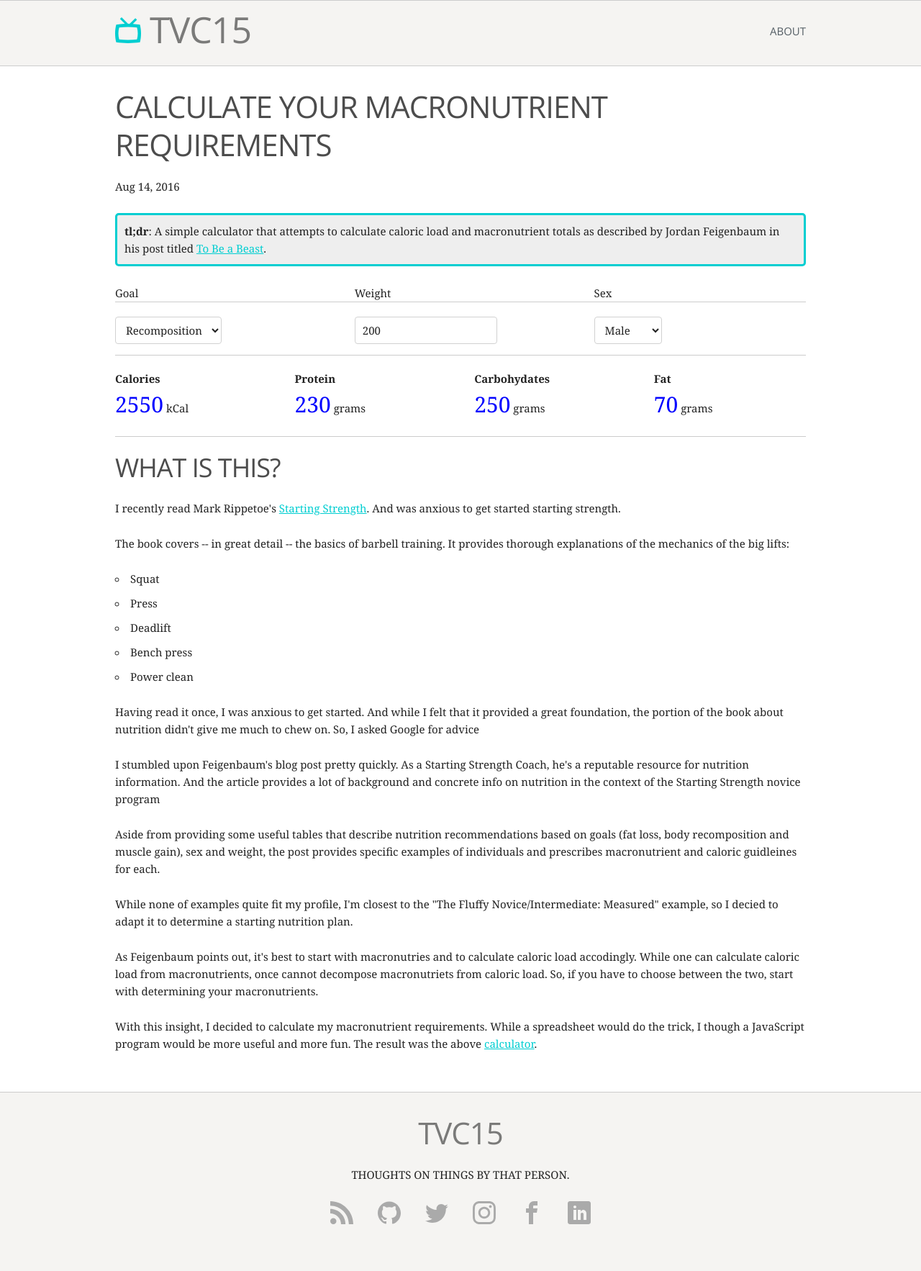
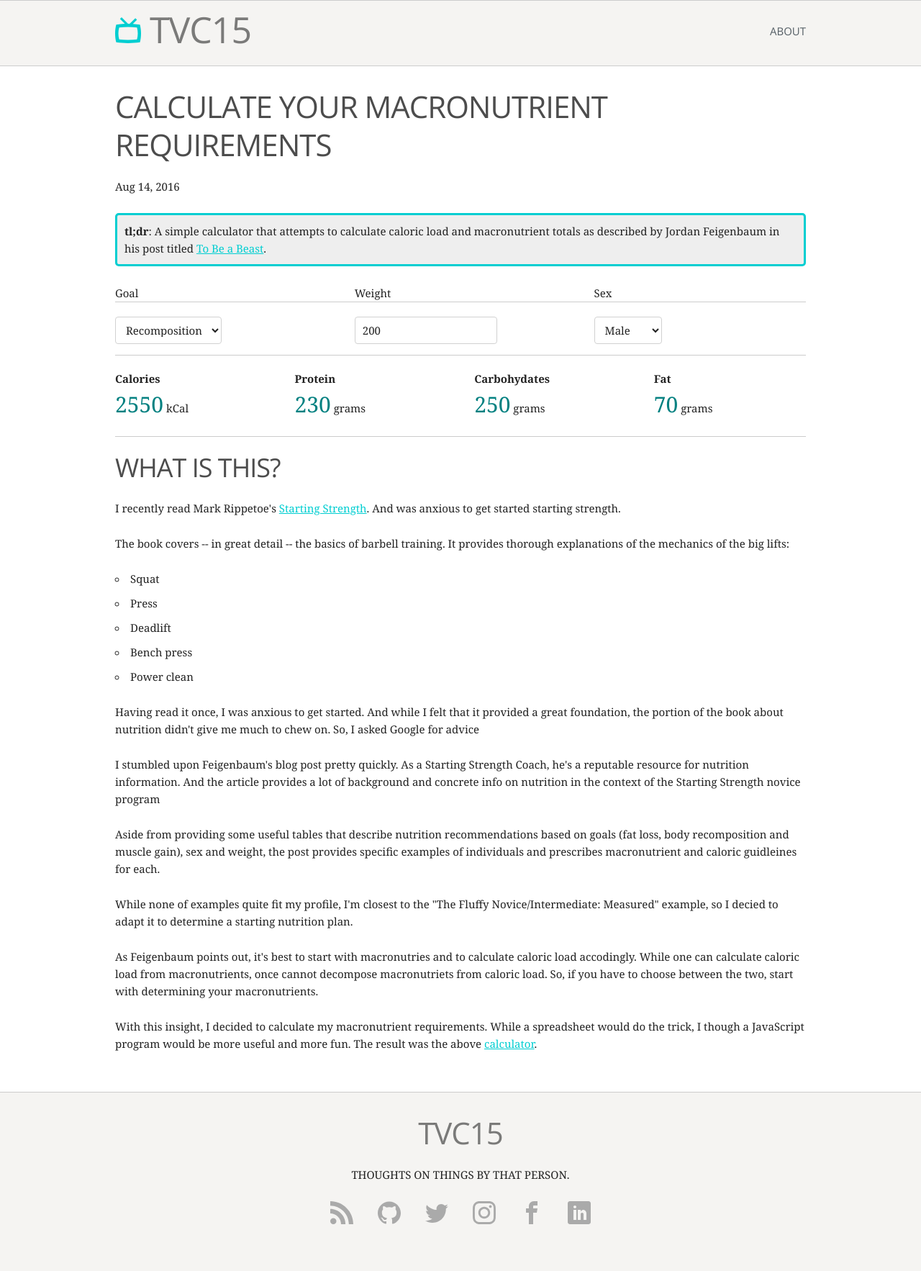
Before and after one commit to lannon/tvc15, a Jekyll site: the page built from _posts/2016-08-13-nutrition-macronutrient-calculator.html, in a window 1280 px wide. Shown: the whole page at 72% size. Built offline with Jekyll 4.4.1, drawn with Linux system fonts in a browser that asks for light colours; nearby versions of some CDN libraries.

Commit message:
dark turqify the texts

```diff
--- a/_posts/2016-08-13-nutrition-macronutrient-calculator.html
+++ b/_posts/2016-08-13-nutrition-macronutrient-calculator.html
@@ -12,7 +12,7 @@ tldr: A simple calculator that attempts to calculate caloric load and macronutri
 <style>
   td.user-input { padding-top: 2.5rem; }
   div.row.calc { border-bottom: 1px solid #ccc; margin-bottom: 2rem; }
-  #calcCalories, #calcProtein, #calcCarbohydrates, #calcFat { font-size: 3rem; color: blue; }
+  #calcCalories, #calcProtein, #calcCarbohydrates, #calcFat { font-size: 3rem; color: #008080; }
 </style>
 
 <div class="row calc" id="calculator">
```
